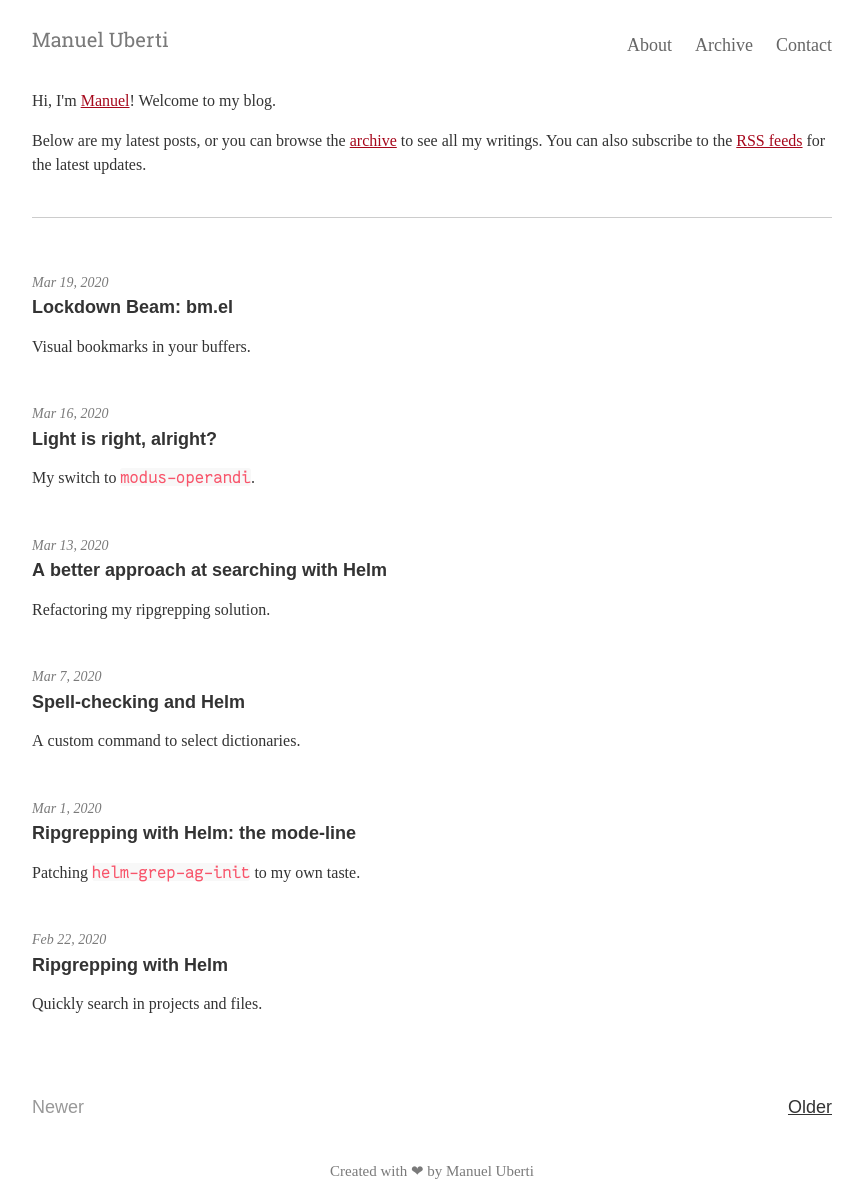
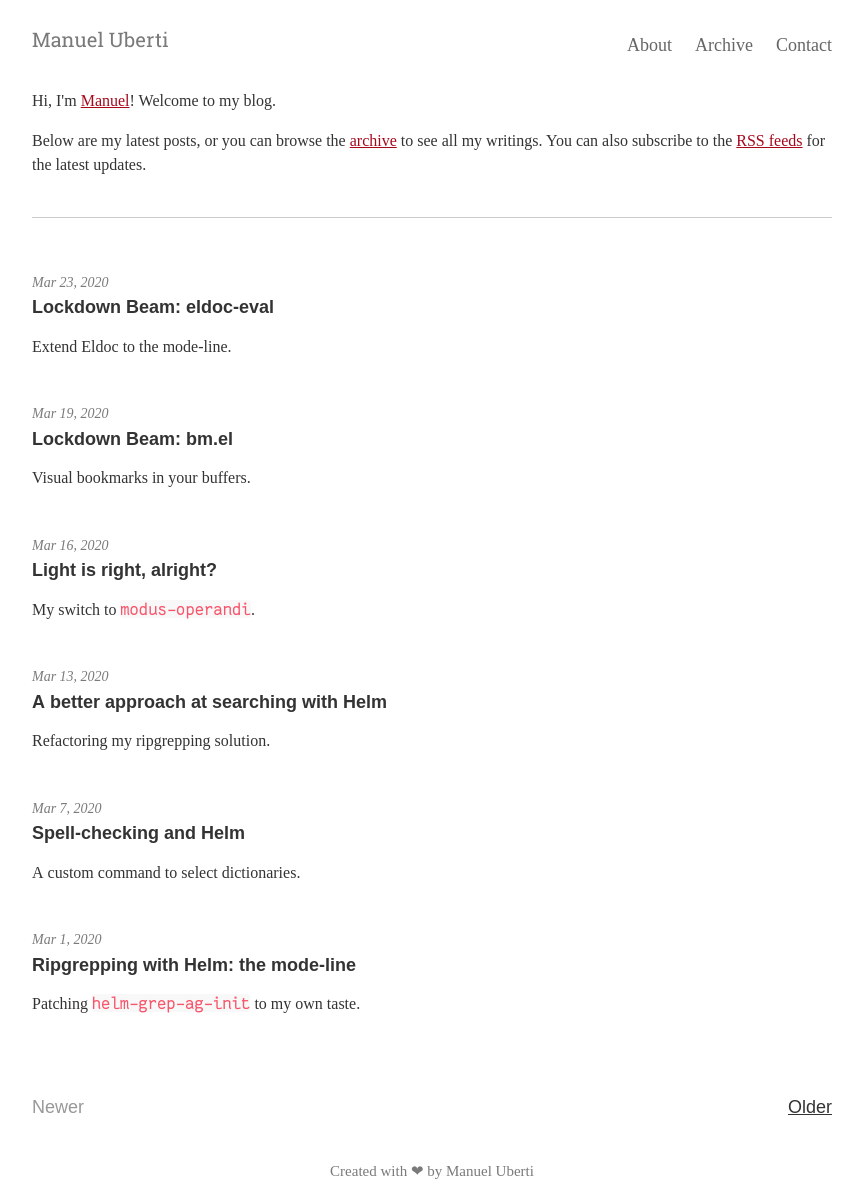
Before and after one commit to manuel-uberti/manuel-uberti.github.io, a Jekyll site: the page built from index.html, in a window 1280 px wide. Shown: the whole page, without its empty margins (208-1071 px from the left). Built offline with Jekyll 4.4.1, drawn with Linux system fonts in a browser that asks for light colours; some web fonts are replaced; the list of posts is cut into pages by our own code; some of the changed lines change nothing that is shown.

Commit message:
Add new post

```diff
--- /dev/null
+++ b/_posts/2020-03-23-lockdown-bean-eldoc-eval.md
@@ -0,0 +1,66 @@
+---
+layout:     post
+title:      ! 'Lockdown Beam: eldoc-eval'
+date:       2020-03-23
+summary:    Extend Eldoc to the mode-line.
+categories: emacs
+---
+
+<div style="padding-bottom: 15px">
+  <div class="box">
+    <h3>Lockdown Beam</h3>
+    <ul>
+      <li>
+        <a href="https://www.manueluberti.eu/emacs/2020/03/19/lockdown-beam-bm/">
+          bm.el
+        </a>
+      </li>
+      <li>eldoc-eval</li>
+    </ul>
+  </div>
+</div>
+
+As mentioned briefly at the end of the [previous entry](https://www.manueluberti.eu/emacs/2020/03/19/lockdown-beam-bm/), today we are going to
+play with Emacs’ [Eldoc](http://doc.endlessparentheses.com/Fun/eldoc-mode.html). Sometimes I forget about it, but `eldoc-mode` is one of
+those subtle things which improve my daily Emacs routine. Besides giving me
+useful information in Elisp, `eldoc-mode` is always helpful when I am programming
+in Clojure thanks to its integration with CIDER.
+
+However, there is another place where Eldoc comes in handy. You surely know that
+when you press <kbd>M-:</kbd> you can type an expression in the minibuffer and then
+evaluate it by pressing <kbd>RET</kbd>. But wouldn’t it be great to have Eldoc for these
+quick runs to?
+
+The answer is not “Well, yes!”, but “Hey, there is a mode for it!”, which is
+what an Emacser regularly replies when asked about any matter whatsoever. This
+time the mode comes with the package of the day: Thierry Volpiatto’s [eldoc-eval](https://github.com/thierryvolpiatto/eldoc-eval).
+
+Once installed, activating `eldoc-eval` is easy. Turn on `eldoc-in-minibuffer-mode`
+and everything is set.
+
+<div style="text-align: center; padding-bottom: 15px">
+    <a href="https://raw.githubusercontent.com/manuel-uberti/manuel-uberti.github.io/master/images/eldoc-eval.png"
+       target="_blank">
+      <img src="/images/eldoc-eval.png">
+    </a>
+</div>
+
+Nice and simple. You may not like the Eldoc information appearing in the
+mode-line, but Thierry got you covered with `eldoc-in-minibuffer-show-fn`. If you
+use tooltips, try setting this to `#'tooltip-show`. There are other features in
+`eldoc-eval` worth of notice, so be sure to check out its README if you want more
+juice.
+
+As for me, I am happy with just enabling `eldoc-in-minibuffer-mode`. I patched
+`eldoc-show-in-mode-line` to fit the help message properly in my custom mode-line,
+but that’s it. If you are using your own mode-line too, I am leaving that as a
+little exercise[^1].
+
+Next time we will meet a Git-related package which doesn’t include the letters
+“m” and “a” in its name.
+
+Stay safe.
+
+## Notes
+
+[^1]: I used `el-patch` for this.
--- /dev/null
+++ b/_sass/_boxes.scss
@@ -0,0 +1,6 @@
+.box {
+  width: 300px;
+  border: 1px dashed #a6071b;
+  padding-left: 15px;
+  margin: auto;
+}
--- a/css/pixyll.scss
+++ b/css/pixyll.scss
@@ -33,3 +33,4 @@
 @import 'gists';
 @import 'measure';
 @import 'pagination';
+@import 'boxes';
```
Also changed, not shown: images/eldoc-eval.png (added).
